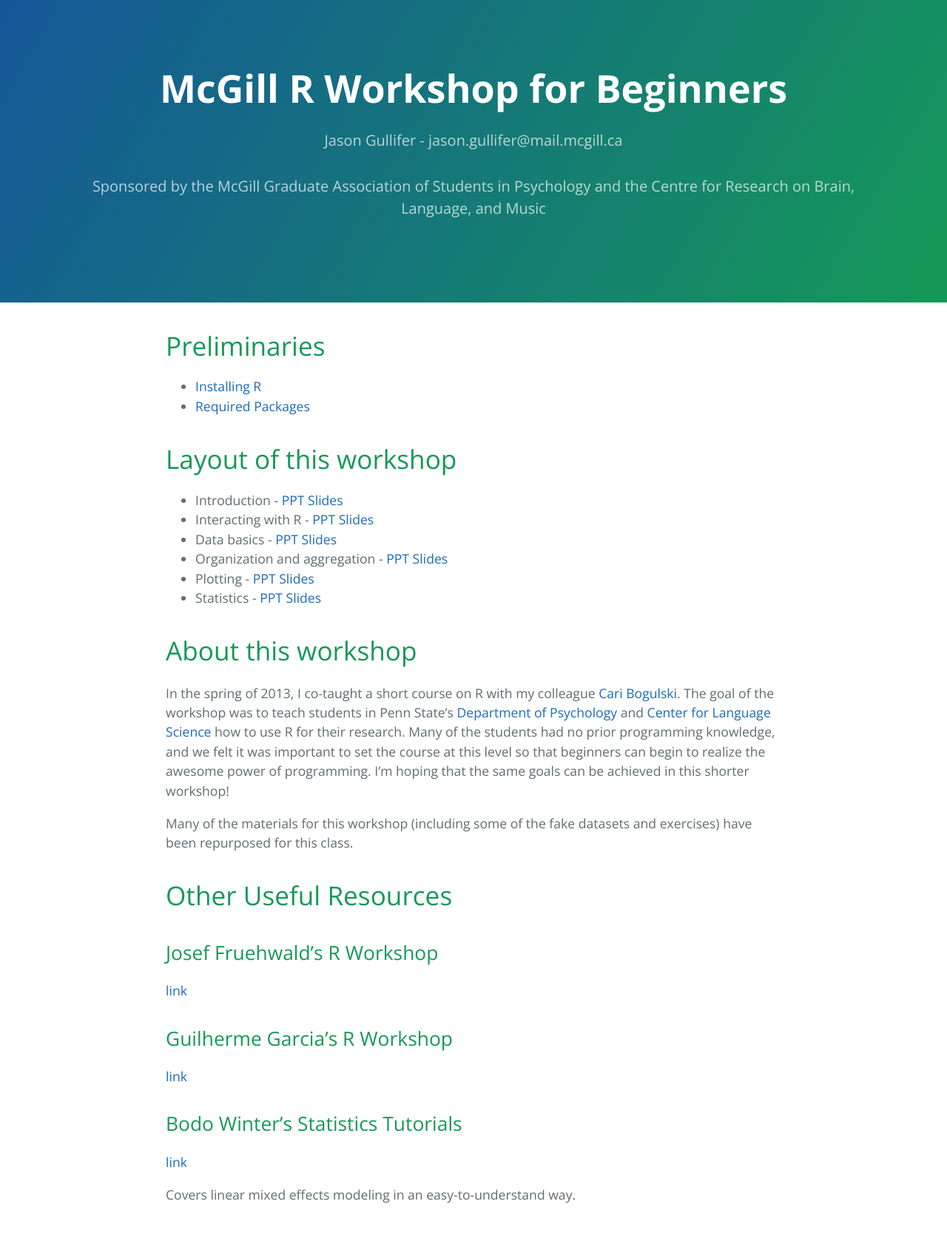
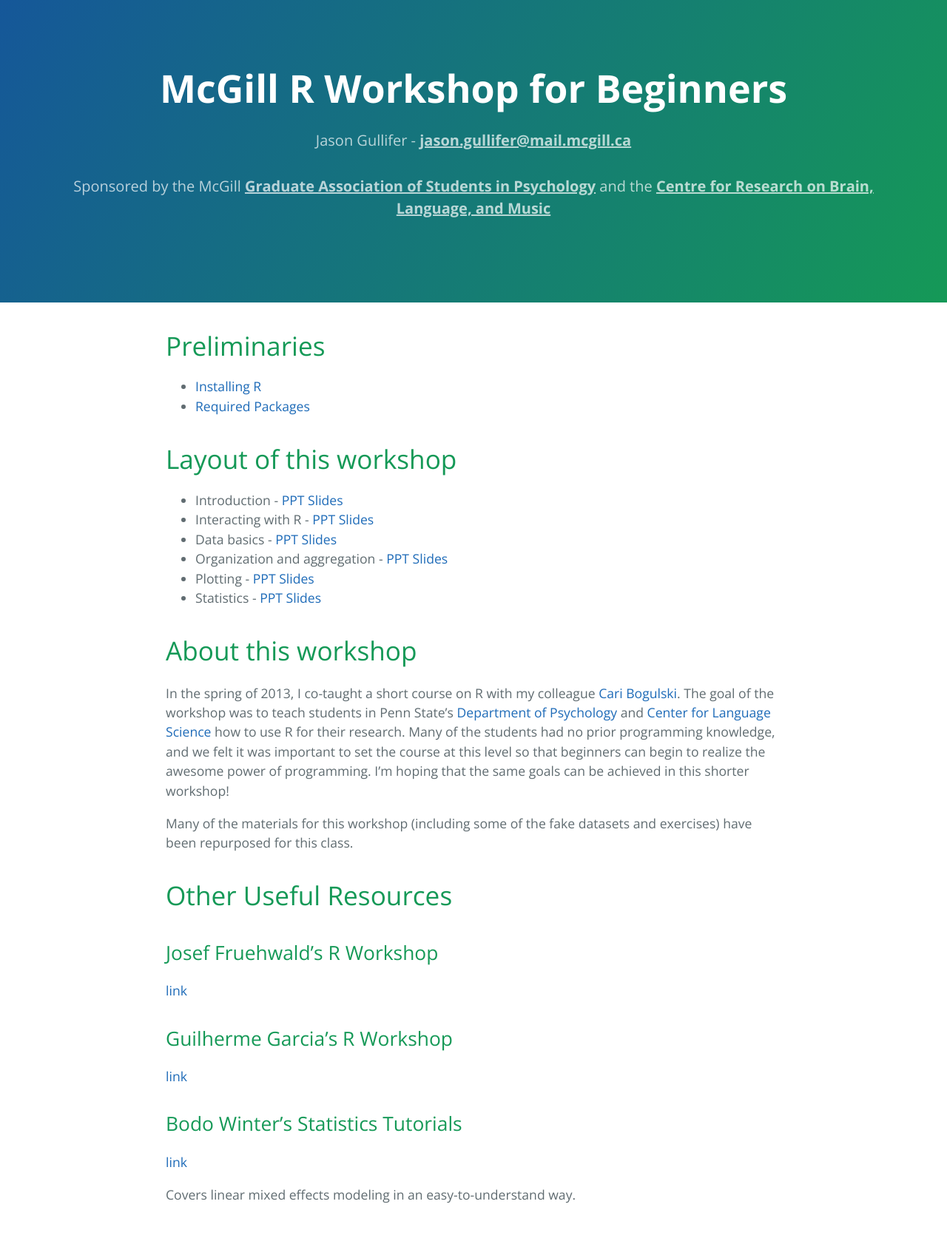
Before and after one commit to jasongullifer/rworkshop, a Jekyll site: the page built from docs/index.md, in a window 1280 px wide. Shown: the whole page at 74% size. Built offline with Jekyll 4.4.1, drawn with Linux system fonts in a browser that asks for light colours.

```diff
--- a/docs/stylesheets/stylesheet.css
+++ b/docs/stylesheets/stylesheet.css
@@ -133,10 +133,15 @@
 
 .project-tagline a:link{
     color: white;
+    text-decoration: underline;
+    font-weight: bold;
+
 }
 
 .project-tagline a:visited{
     color: white;
+    text-decoration: underline;
+    font-weight: bold;
 }
 
 
```
